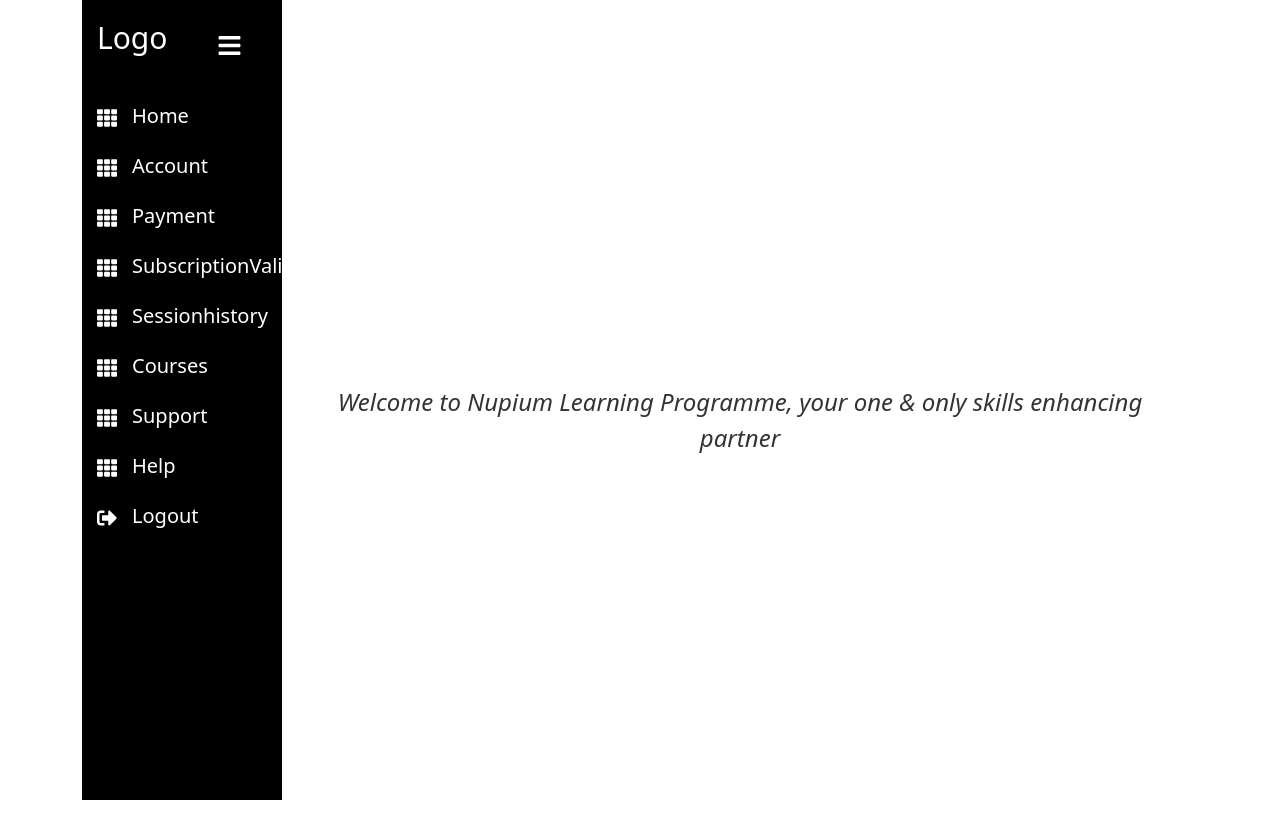
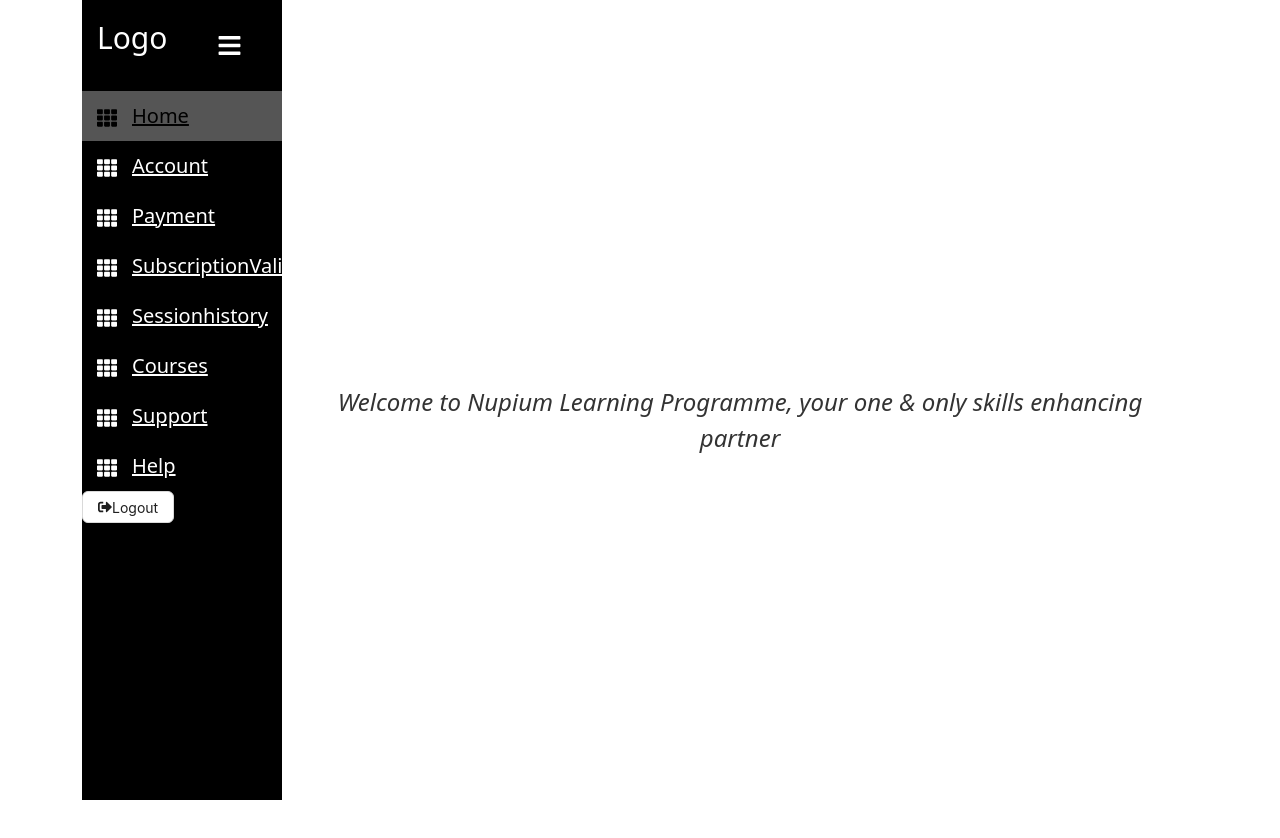
Before and after one commit to adisk01/Nupium, a React (Create React App) app in the folder client/: page / in a window 1280 px wide. Built offline with nearby package versions, Linux system fonts and the light colour scheme.

Commit message:
added styles

```diff
--- a/client/src/components/Sidebar.css
+++ b/client/src/components/Sidebar.css
@@ -34,8 +34,16 @@
   display: flex;
   color: #fff;
   padding: 10px 15px;
+
   gap: 15px;
   transition: all 0.5s;
+}
+.iconlogout
+{
+  display:flex;
+  justify-content: center;
+  align-items: center;
+  border-radius: 90;
 }
 .link:hover{
   background:lightskyblue;
--- a/client/src/components/Sidebar.js
+++ b/client/src/components/Sidebar.js
@@ -1,6 +1,6 @@
 import React, { useState } from 'react';
 import './Sidebar.css';
-import { Link, useNavigate } from "react-router-dom";
+import { NavLink, useNavigate } from 'react-router-dom';
 
 import {
   FaTh,
@@ -11,16 +11,15 @@
   FaCommentAlt,
   FaShoppingBag,
   FaThList
-} from "react-icons/fa";
-import { NavLink } from 'react-router-dom';
+} from 'react-icons/fa';
+import { Button } from 'antd';
 
 const Sidebar = ({ children }) => {
   const [isOpen, setIsOpen] = useState(false);
-  const navigate = useNavigate(); // Move useNavigate here
+  const navigate = useNavigate();
   const toggle = () => setIsOpen(!isOpen);
 
   const handleLogout = () => {
-    // Implement your logout logic here
     console.log('Logout button clicked');
     localStorage.removeItem('token');
     navigate('/login');
@@ -79,8 +78,8 @@
       title: 'Logout',
       icon: <FaSignOutAlt />,
       cName: 'nav-text',
-      onClick: handleLogout
     },
+
   ];
 
   return (
@@ -94,12 +93,23 @@
             </div>
           </div>
           {menuItem.map((item, index) => (
-            <div key={index} className="link" onClick={item.onClick}>
-              <div className="icon">{item.icon}</div>
-              <div className={`link_text ${isOpen ? 'visible' : 'hidden'}`}>
-                {item.title}
-              </div>
-            </div>
+            item.title === 'Logout' ? (
+              <Button key={index} onClick={handleLogout} >
+               <div className="iconlogout">{item.icon} Logout</div>
+              </Button>
+            ) : (
+              <NavLink
+                key={index}
+                to={item.path}
+                className="link"
+                activeClassName="active"
+              >
+                <div className="icon">{item.icon}</div>
+                <div className={`link_text ${isOpen ? 'visible' : 'hidden'}`}>
+                  {item.title}
+                </div>
+              </NavLink>
+            )
           ))}
         </div>
         <main>{children}</main>
```
